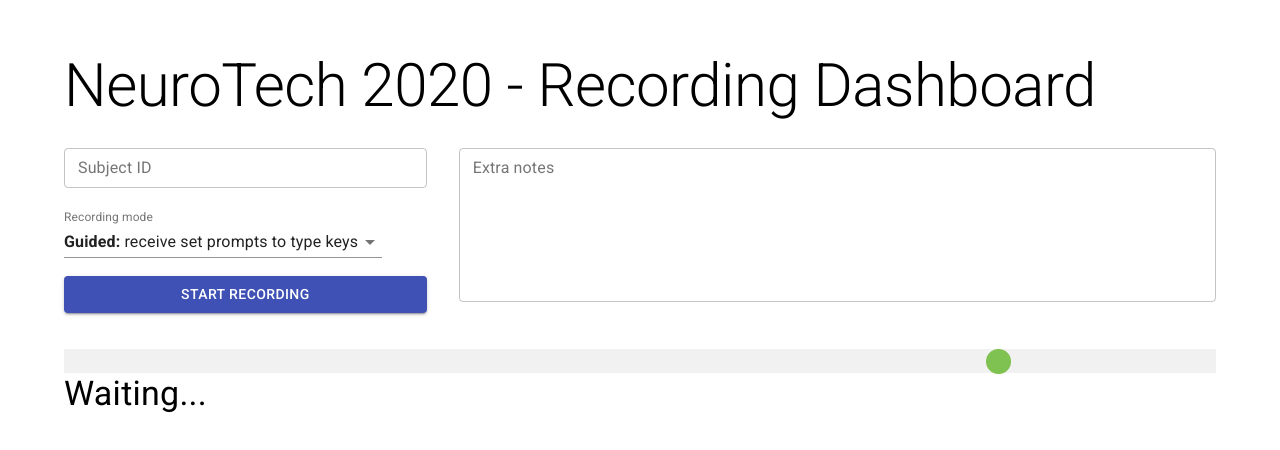
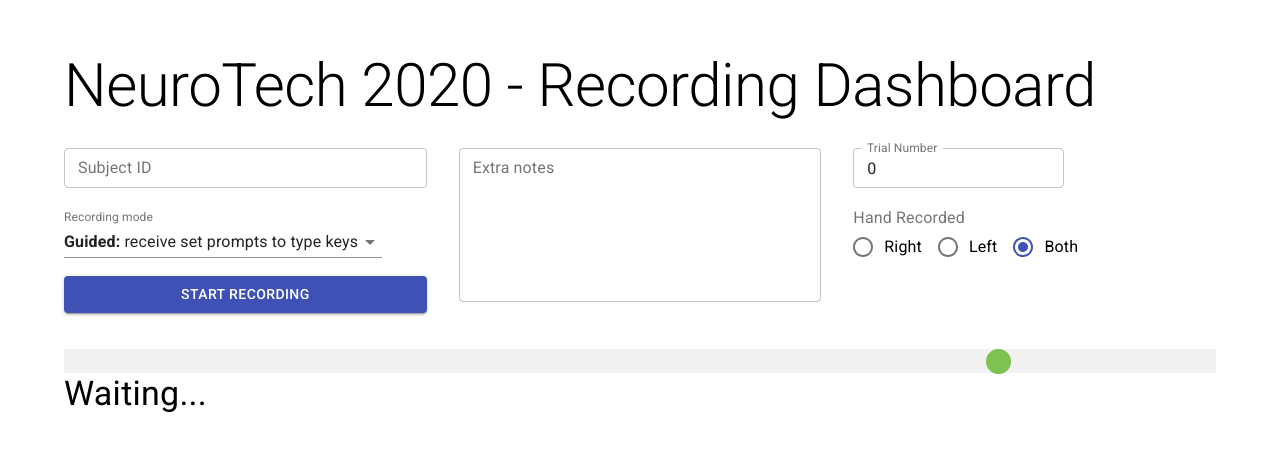
Before and after one commit to NTX-McGill/Dashboard-NeuroTech, a React (Create React App) app in the folder frontend/: page / in a window 1280 px wide. Shown: the top 450 px of the page. Built offline with nearby package versions, Linux system fonts and the light colour scheme.

Commit message:
added JSON

```diff
--- a/frontend/src/App.jsx
+++ b/frontend/src/App.jsx
@@ -3,7 +3,7 @@ import React, { useState } from "react";
 import { Container, Typography } from "@material-ui/core";
 import { makeStyles } from "@material-ui/core/styles";
 
-import EnterNameSnackbar from "./EnterNameSnackbar";
+import EnterIdSnackbar from "./EnterIdSnackbar";
 import EnterPromptsSnackbar from "./EnterPromptsSnackbar";
 import EventList from "./EventList";
 import GuidedRecorder from "./GuidedRecorder";
@@ -13,7 +13,6 @@ import { format } from "./Utilities";
 import SelfDirectedRecorder from "./SelfDirectedRecorder";
 import InTheAirRecorder from "./InTheAirRecorder";
 
-
 const useStyles = makeStyles(theme => ({
   root: {
     margin: theme.spacing() * 4
@@ -22,27 +21,36 @@ const useStyles = makeStyles(theme => ({
 
 function App() {
   const [recording, setRecording] = useState(false);
-  const [name, setName] = useState("");
+  const [id, setId] = useState("");
   const [customPrompts, setCustomPrompts] = useState("");
   const [notes, setNotes] = useState("");
   const [mode, setMode] = useState(1);
-  const [snackbarNameOpen, setSnackbarNameOpen] = useState(false);
+  const [snackbarIdOpen, setSnackbarIdOpen] = useState(false);
   const [snackbarPromptsOpen, setSnackbarPromptsOpen] = useState(false);
   const [events, setEvents] = useState([]);
+  const [hand, setHand] = React.useState('both');
+  const [trial, setTrial] = React.useState(0);
 
   const classes = useStyles();
 
   const click = () => {
     if (!recording) {
-      if (name === "") setSnackbarNameOpen(true);
+      if (id === "") setSnackbarIdOpen(true);
       else if (mode === 2 && customPrompts === "") setSnackbarPromptsOpen(true);
       else {
-        setSnackbarNameOpen(false);
+        setSnackbarIdOpen(false);
         setSnackbarPromptsOpen(false);
         setEvents([]);
-        newSession({ name, notes, customPrompts, mode }, () => setRecording(true));
+        let prompts = customPrompts;
+        if (mode === 1){
+          prompts = "left pinkie a , left ring finger s , left middle finger d ,left index finger f ,right index finger j ,right middle finger k ,right ring finger l ,right pinkie semicolon" ;
+        }
+        newSession({ id, notes, prompts, mode, hand, trial }, () => setRecording(true));
       }
-    } else setRecording(false);
+    } else {
+      setRecording(false);
+      setTrial(parseFloat(trial) + 1);
+    }
   };
 
   const onPrompt = ({ newPrompt, datetime, timestamp }) => {
@@ -85,10 +93,10 @@ function App() {
 
   return (
     <div className={classes.root}>
-      <EnterNameSnackbar
-        open={snackbarNameOpen}
+      <EnterIdSnackbar
+        open={snackbarIdOpen}
         onClose={(_, reason) =>
-          reason === "clickaway" || setSnackbarNameOpen(false)
+          reason === "clickaway" || setSnackbarIdOpen(false)
         }
       />
 
@@ -106,7 +114,7 @@ function App() {
         </Typography>
         <br />
         <SessionInfoForm
-          {...{ click, recording, name, setName, notes, setNotes, customPrompts, setCustomPrompts, mode, setMode }}
+          {...{ click, recording, id, setId, notes, setNotes, customPrompts, setCustomPrompts, mode, setMode, hand, trial, setTrial, setHand }}
         />
         <br />
         <br />
--- a/frontend/src/Bridge.jsx
+++ b/frontend/src/Bridge.jsx
@@ -1,19 +1,30 @@
 import { getDateTime } from "./Utilities";
 
-export function newSession({ name, notes, mode }, callback) {
+export function newSession({ id, notes, prompts, mode , hand, trial}, callback) {
   let [timestamp, datetime] = getDateTime();
+  let mode_str = "Self-directed";
+  if (mode === 1) {
+    mode_str = "Guided";
+    JSON.stringify(prompts);
+  }
+  else if (mode === 2) mode_str = "In-the-air";
   fetch(
     "http://localhost:5000/new-session?datetime=" +
     datetime +
     "&timestamp=" +
     timestamp +
-    "&name=" +
-    encodeURIComponent(name) +
+    "&id=" +
+    encodeURIComponent(id) +
     "&notes=" +
     encodeURIComponent(notes.replace(/(?:\r\n|\r|\n)/g, "\\n")) +
     "&mode=" +
-    mode
-
+    mode_str +
+    "&prompts=" +
+    prompts +
+    "&hand=" +
+    hand +
+    "&trial=" +
+    trial
   )
     .then(res => callback({ res, datetime, timestamp }))
     .catch(console.log);
--- a/frontend/src/EnterNameSnackbar.jsx
+++ b/frontend/src/EnterIdSnackbar.jsx
@@ -2,14 +2,14 @@ import React from 'react';
 import { Snackbar, } from '@material-ui/core';
 import MuiAlert from '@material-ui/lab/Alert';
 
-function EnterNameSnackbar({ onClose, open }) {
+function EnterIdSnackbar({ onClose, open }) {
     return (
         <Snackbar open={open} autoHideDuration={6000} onClose={onClose}>
             <MuiAlert elevation={6} variant="filled" onClose={onClose} severity="error">
-                You must enter a name to record data.
+                You must enter a subject ID to record data.
             </MuiAlert>
         </Snackbar>
     );
 }
 
-export default EnterNameSnackbar;
+export default EnterIdSnackbar;
--- a/frontend/src/EnterPromptsSnackbar.jsx
+++ b/frontend/src/EnterPromptsSnackbar.jsx
@@ -2,7 +2,7 @@ import React from 'react';
 import { Snackbar, } from '@material-ui/core';
 import MuiAlert from '@material-ui/lab/Alert';
 
-function EnterNameSnackbar({ onClose, open }) {
+function EnterPromptSnackbar({ onClose, open }) {
     return (
         <Snackbar open={open} autoHideDuration={6000} onClose={onClose}>
             <MuiAlert elevation={6} variant="filled" onClose={onClose} severity="error">
@@ -12,4 +12,4 @@ function EnterNameSnackbar({ onClose, open }) {
     );
 }
 
-export default EnterNameSnackbar;
+export default EnterPromptSnackbar;
--- a/frontend/src/InTheAirRecorder.jsx
+++ b/frontend/src/InTheAirRecorder.jsx
@@ -1,4 +1,4 @@
-import React, { useCallback, useEffect, useState } from "react";
+import React, { useEffect, useState } from "react";
 
 import { Typography } from "@material-ui/core";
 
--- a/frontend/src/SessionInfoForm.jsx
+++ b/frontend/src/SessionInfoForm.jsx
@@ -1,6 +1,6 @@
 import React from 'react';
 
-import { Button, FormControl, Grid, InputLabel, MenuItem, Select, TextField, } from '@material-ui/core';
+import { Button, FormControl, Grid, InputLabel, MenuItem, Select, TextField, FormControlLabel, RadioGroup, Radio, FormLabel} from '@material-ui/core';
 import { makeStyles, } from '@material-ui/core/styles';
 
 const useStyles = makeStyles({
@@ -12,7 +12,7 @@ const useStyles = makeStyles({
     }
 });
 
-function SessionInfoForm({ click, recording, name, setName, notes, setNotes, customPrompts, setCustomPrompts, mode, setMode }) {
+function SessionInfoForm({ click, recording, id, setId, notes, setNotes, customPrompts, setCustomPrompts, mode, setMode, trial, setTrial, setHand }) {
     const classes = useStyles();
 
     return (
@@ -25,10 +25,10 @@ function SessionInfoForm({ click, recording, name, setName, notes, setNotes, cus
                     }}
                     label='Subject ID'
                     margin='dense'
-                    onChange={event => setName(event.target.value)}
+                    onChange={event => setId(event.target.value)}
                     variant={recording ? 'filled' : 'outlined'}
                     width={1}
-                    value={name}
+                    value={id}
                 />
                 <br /><br />
                 <FormControl className={classes.selectFormControl}>
@@ -89,6 +89,40 @@ function SessionInfoForm({ click, recording, name, setName, notes, setNotes, cus
                     variant={recording ? 'filled' : 'outlined'}
                 />
             </Grid>
+
+            <Grid item xs={4}>
+            <TextField
+                id="standard-helperText"
+                label="Trial Number"
+                margin='dense'
+                defaultValue={trial}
+                onChange={event => setTrial(event.target.value)}
+                variant={recording ? 'filled' : 'outlined'}
+            />
+            <br/><br/>
+            <FormControl component="fieldset">
+                <FormLabel component="legend">Hand Recorded</FormLabel>
+                <RadioGroup aria-label="position" name="position" defaultValue="both" onChange={event => setHand(event.target.value)} row>
+                    <FormControlLabel
+                      value="right"
+                      control={<Radio color="primary" />}
+                      label="Right"
+                    />
+                    <FormControlLabel
+                      value="left"
+                      control={<Radio color="primary" />}
+                      label="Left"
+                    />
+                    <FormControlLabel
+                      value="both"
+                      control={<Radio color="primary" />}
+                      label="Both"
+                    />
+                </RadioGroup>
+            </FormControl>
+            </Grid>
+
+
         </Grid>
     );
 }
```
Also changed, not shown: 1 other file (tests, documents, lock files or other folders).
